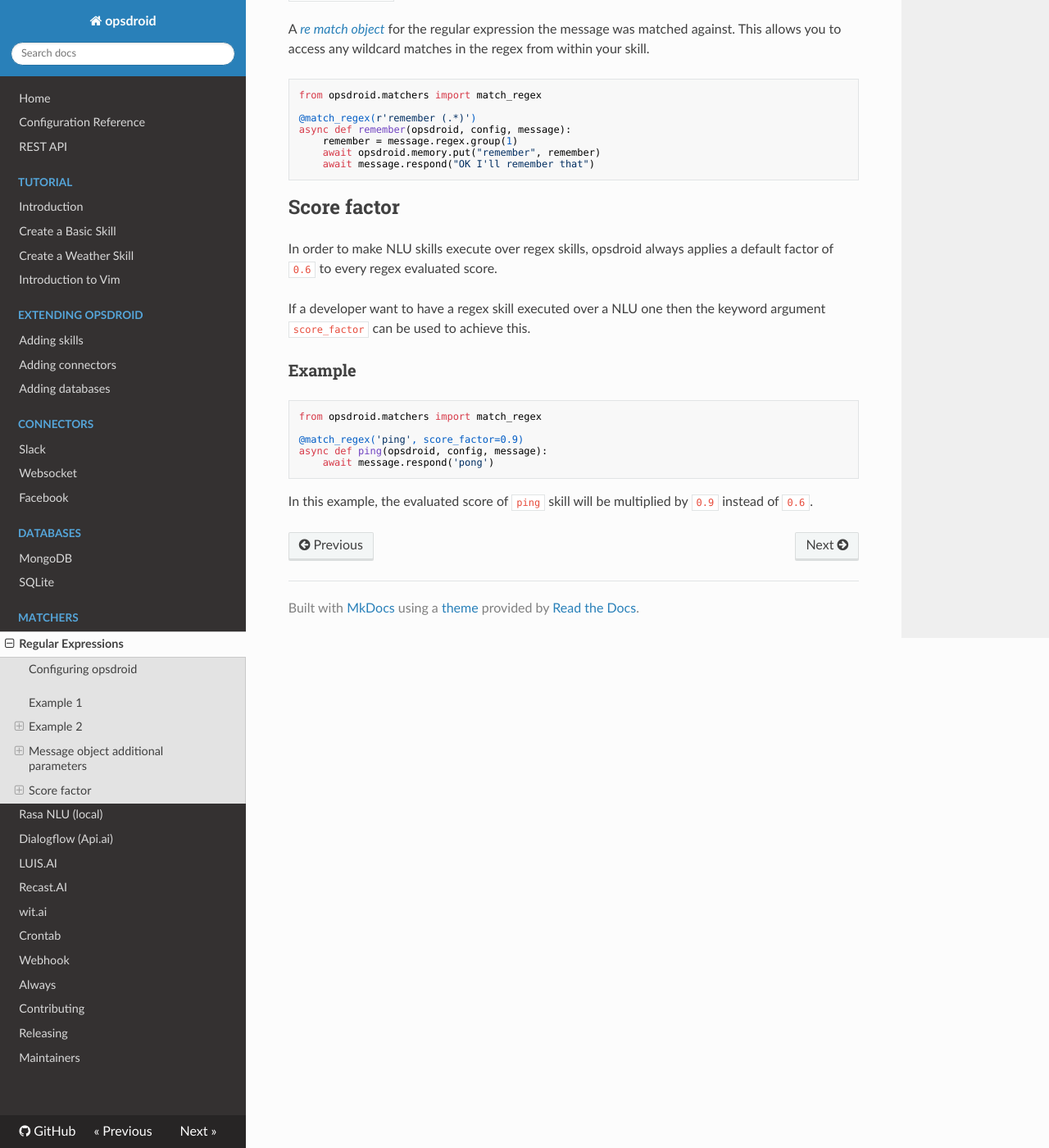
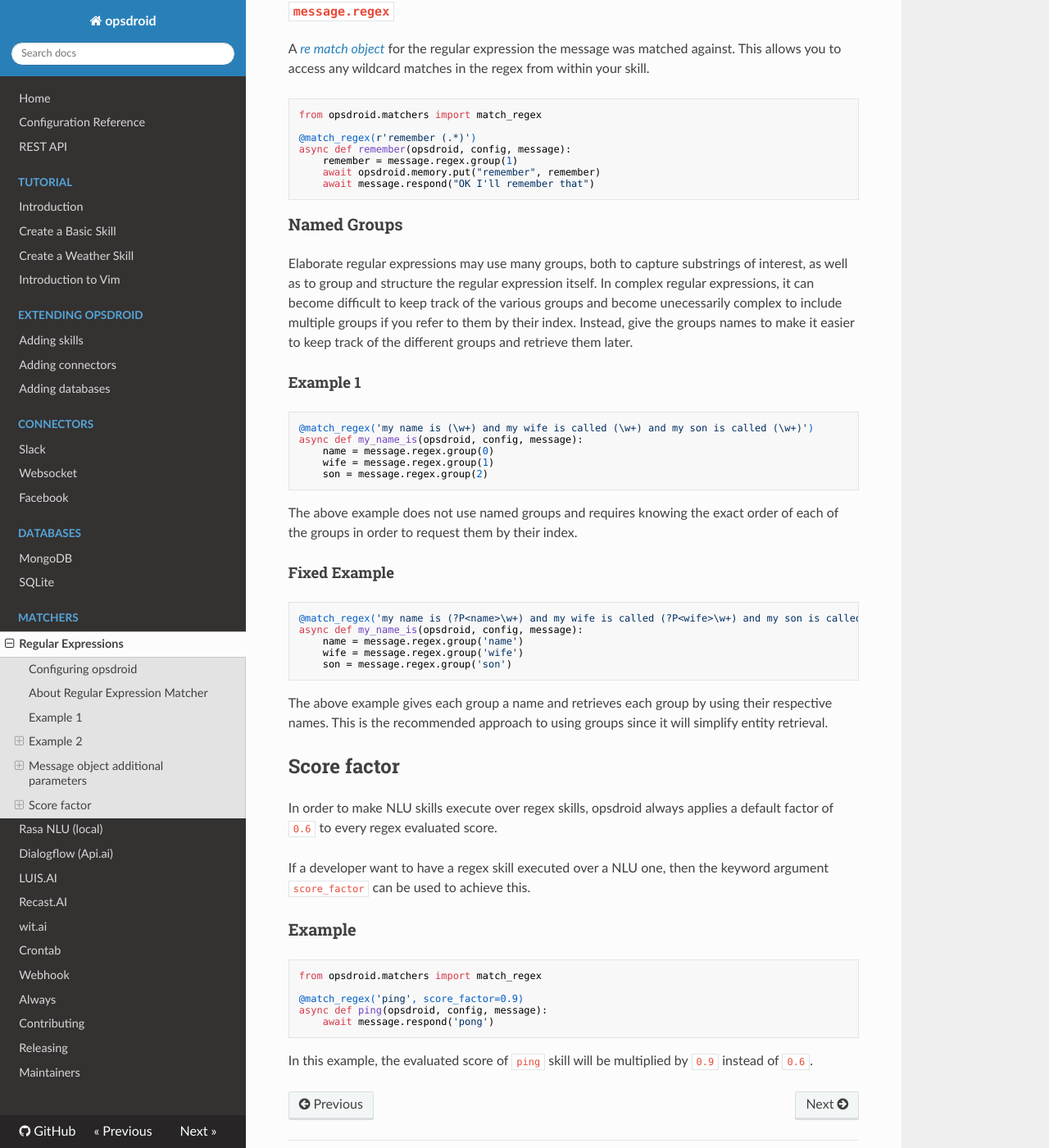
Before and after one commit to opsdroid/opsdroid, an MkDocs documentation site: the page built from docs/matchers/regex.md, in a window 1280 px wide and 1400 px high, scrolled down 1974 px. Shown: the whole window at 82% size. Built offline with MkDocs 1.6.1, drawn with Linux system fonts in a browser that asks for light colours; nearby versions of some CDN libraries; old or Windows-style settings are respelled for this version of MkDocs; some of the changed text lies outside the part shown.

Commit message:
Update to encourage named regex groups

````diff
--- a/docs/matchers/regex.md
+++ b/docs/matchers/regex.md
@@ -12,9 +12,9 @@
     enabled: true
 ```
 
-##
+## About Regular Expression Matcher
 
-This is the simplest matcher available in opsdroid. It matches the message from the user against a regular expression. If the regex matches the function is called.
+This is the simplest matcher available in opsdroid. It matches the message from the user against a regular expression. If the regex matches, the function is called.
 
 _note: The use of position anchors(`^` or `$`) are encouraged when using regex to match a function. This should prevent opsdroid to be triggered with every use of the matched regular expression_
 
@@ -29,7 +29,6 @@
 ```
 
 The above skill would be called on any message which matches the regex `'hi'`, `'Hi'`, `'hI'` or `'HI'`. The `case_sensitive` kwarg is optional and defaults to `True`.
-
 
 ## Example 2
 
@@ -56,6 +55,7 @@
 Since this matcher searches a message for the regular expression used on a skill, opsdroid will trigger any mention of the `'cold'`. To prevent this position anchors should be used.
 
 #### Fixed example
+
 ```python
 from opsdroid.matchers import match_regex
 
@@ -92,11 +92,39 @@
     await message.respond("OK I'll remember that")
 ```
 
+### Named Groups
+
+Elaborate regular expressions may use many groups, both to capture substrings of interest, as well as to group and structure the regular expression itself. In complex regular expressions, it can become difficult to keep track of the various groups and become unecessarily complex to include multiple groups if you refer to them by their index.  Instead, give the groups names to make it easier to keep track of the different groups and retrieve them later.
+
+#### Example 1
+
+```python
+@match_regex('my name is (\w+) and my wife is called (\w+) and my son is called (\w+)')
+async def my_name_is(opsdroid, config, message):
+    name = message.regex.group(0)
+    wife = message.regex.group(1)
+    son = message.regex.group(2)
+```
+
+The above example does not use named groups and requires knowing the exact order of each of the groups in order to request them by their index.
+
+#### Fixed Example
+
+```python
+@match_regex('my name is (?P<name>\w+) and my wife is called (?P<wife>\w+) and my son is called (?P<son>\w+)')
+async def my_name_is(opsdroid, config, message):
+    name = message.regex.group('name')
+    wife = message.regex.group('wife')
+    son = message.regex.group('son')
+```
+
+The above example gives each group a name and retrieves each group by using their respective names.  This is the recommended approach to using groups since it will simplify entity retrieval.
+
 ## Score factor
 
 In order to make NLU skills execute over regex skills, opsdroid always applies a default factor of `0.6` to every regex evaluated score.
 
-If a developer want to have a regex skill executed over a NLU one then the keyword argument `score_factor` can be used to achieve this.
+If a developer want to have a regex skill executed over a NLU one, then the keyword argument `score_factor` can be used to achieve this.
 
 
 ### Example
````
Also changed, not shown: other parts of docs/matchers/regex.md (+2 -2 lines).
